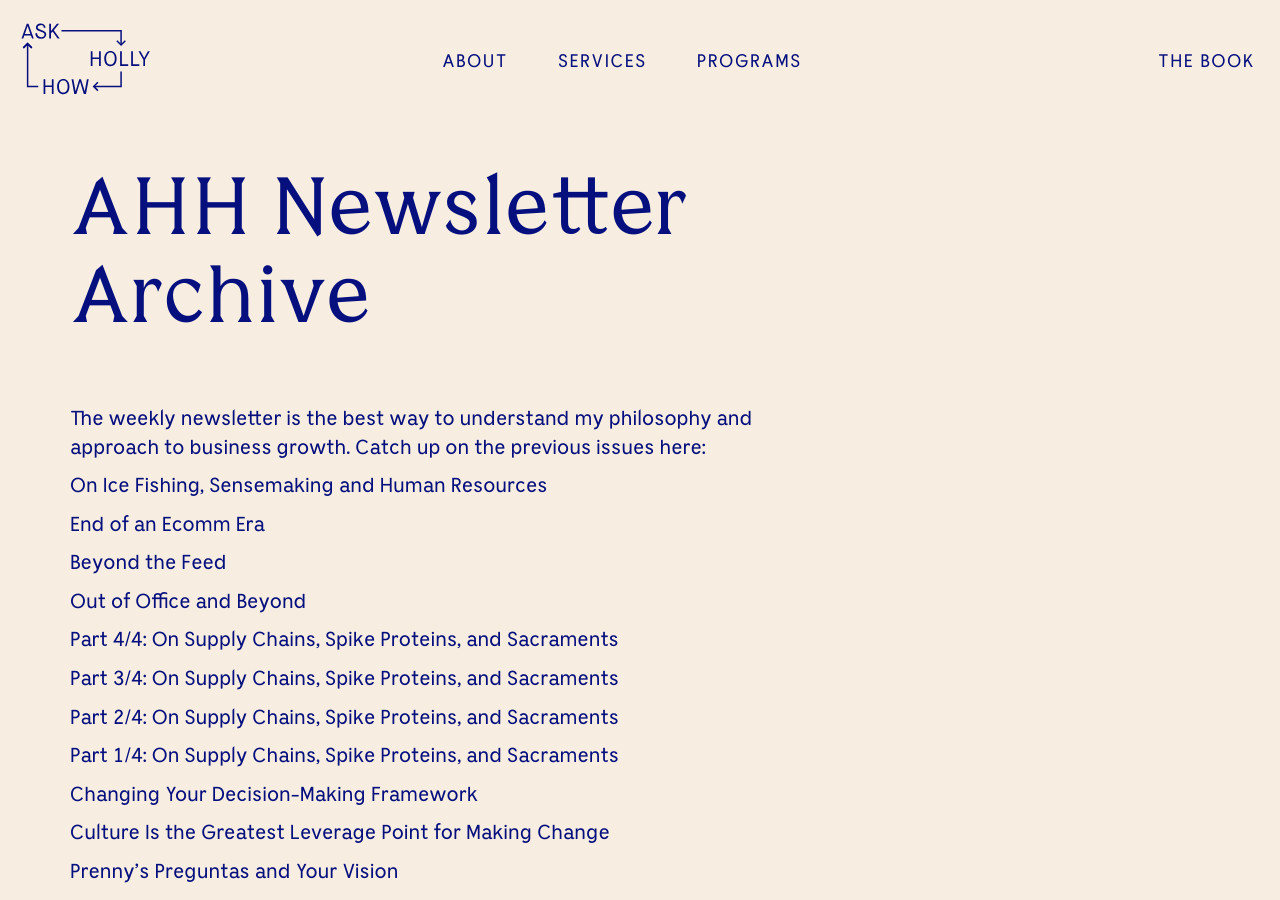
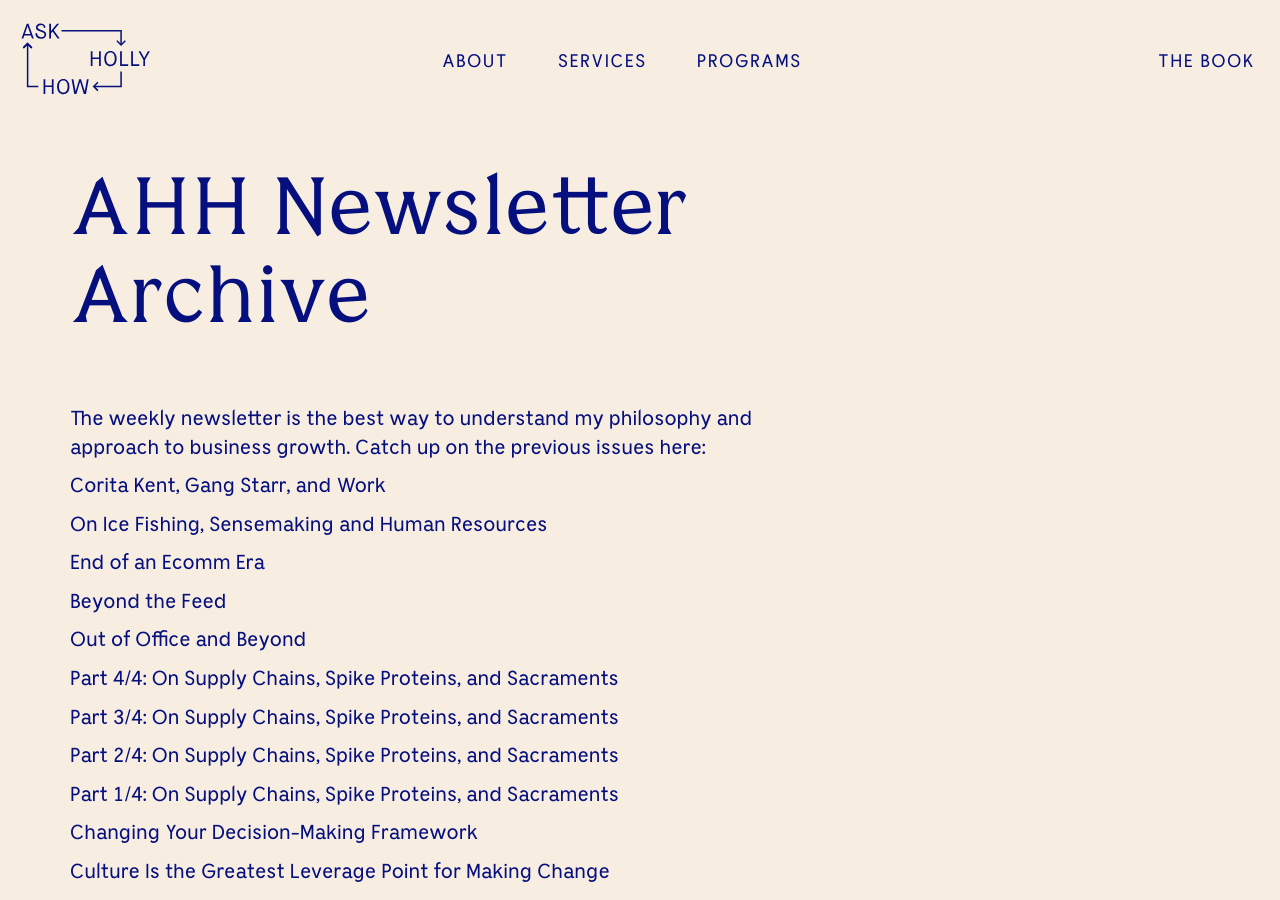
Before and after one commit to hollyhoward78/ask-holly-how, a Jekyll site: the page built from _posts/2017-06-22-intropost.md, in a window 1280 px wide and 900 px high. Built offline with Jekyll 4.4.1, drawn with Linux system fonts in a browser that asks for light colours; a script that is not in the unit is left out; comment, search, counter and statistics services are not loaded.

Commit message:
Update Resources “2017-06-22-intropost”

```diff
--- a/_posts/2017-06-22-intropost.md
+++ b/_posts/2017-06-22-intropost.md
@@ -4,6 +4,8 @@ title: AHH Newsletter Archive
 date: 2021-05-31T22:35:39.433Z
 ---
 The weekly newsletter is the best way to understand my philosophy and approach to business growth. Catch up on the previous issues here:
+
+[Corita Kent, Gang Starr, and Work](https://us9.campaign-archive.com/?u=5d546171d6acc818005d962e1&id=b06cf429b4)
 
 [On Ice Fishing, Sensemaking and Human Resources](https://us9.campaign-archive.com/?u=5d546171d6acc818005d962e1&id=d86a257d59)
 
```
